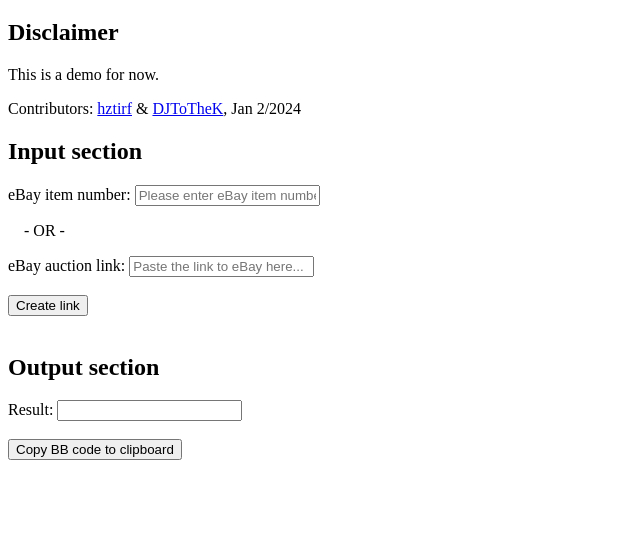
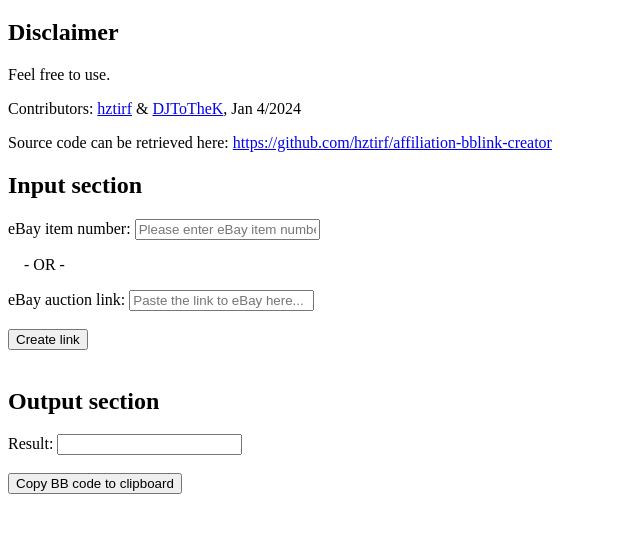
Before and after one commit to hztirf/affiliation-bblink-creator, a plain HTML site: page index.html in a window 1280 px wide. Shown: the part 61-594 px from the top of the page, without its empty margins (0-640 px from the left). Drawn offline with Linux system fonts and the light colour scheme.

Commit message:
Update index.html

```diff
--- a/index.html
+++ b/index.html
@@ -10,8 +10,9 @@
     <h1>Create eBay affiliate link to support ICW</h1>
 
     <h2>Disclaimer</h2>
-    <p>This is a demo for now.</p>
-    <p>Contributors: <a href="https://github.com/hztirf">hztirf</a> & <a href="https://github.com/DJToTheK">DJToTheK</a>, Jan 2/2024</p>
+    <p>Feel free to use.</p>
+    <p>Contributors: <a href="https://github.com/hztirf">hztirf</a> & <a href="https://github.com/DJToTheK">DJToTheK</a>, Jan 4/2024</p>
+    <p>Source code can be retrieved here: <a href="https://github.com/hztirf/affiliation-bblink-creator">https://github.com/hztirf/affiliation-bblink-creator</a></p>
 
     <h2>Input section</h2>
 
```
